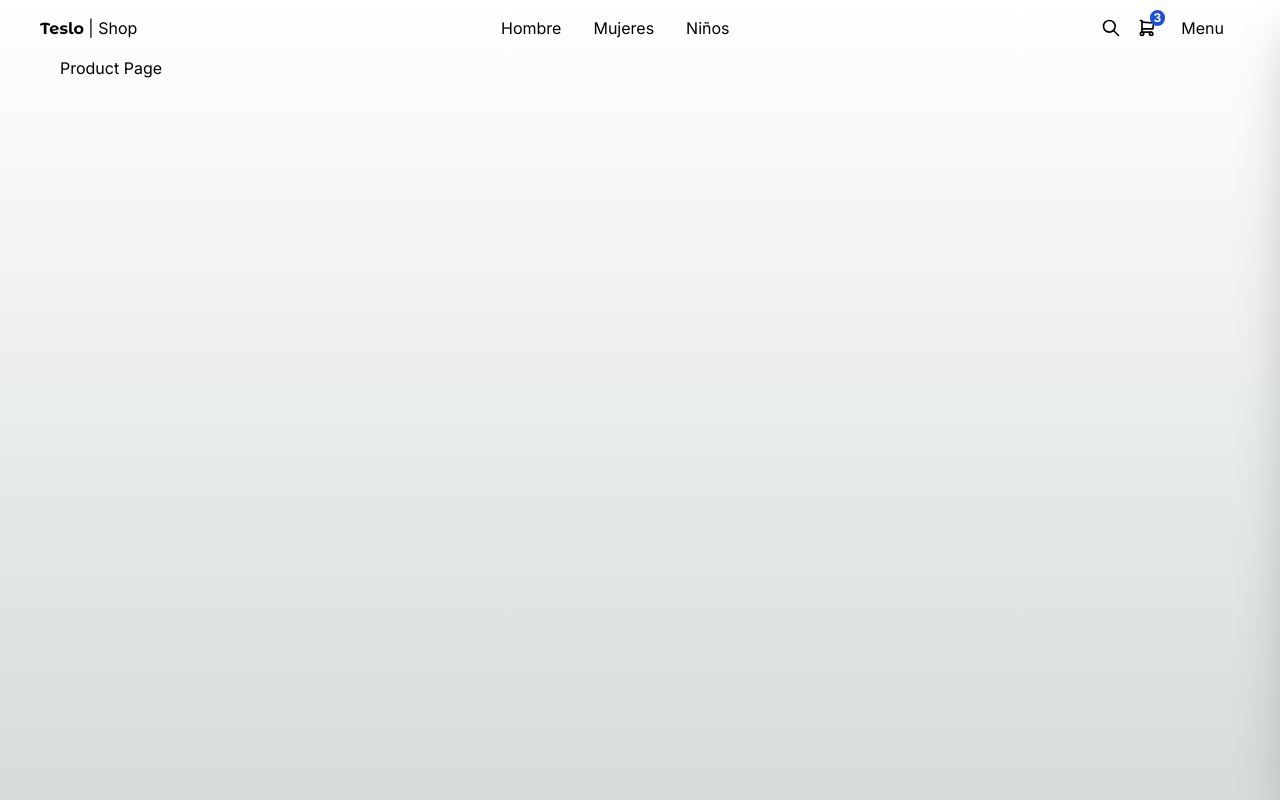
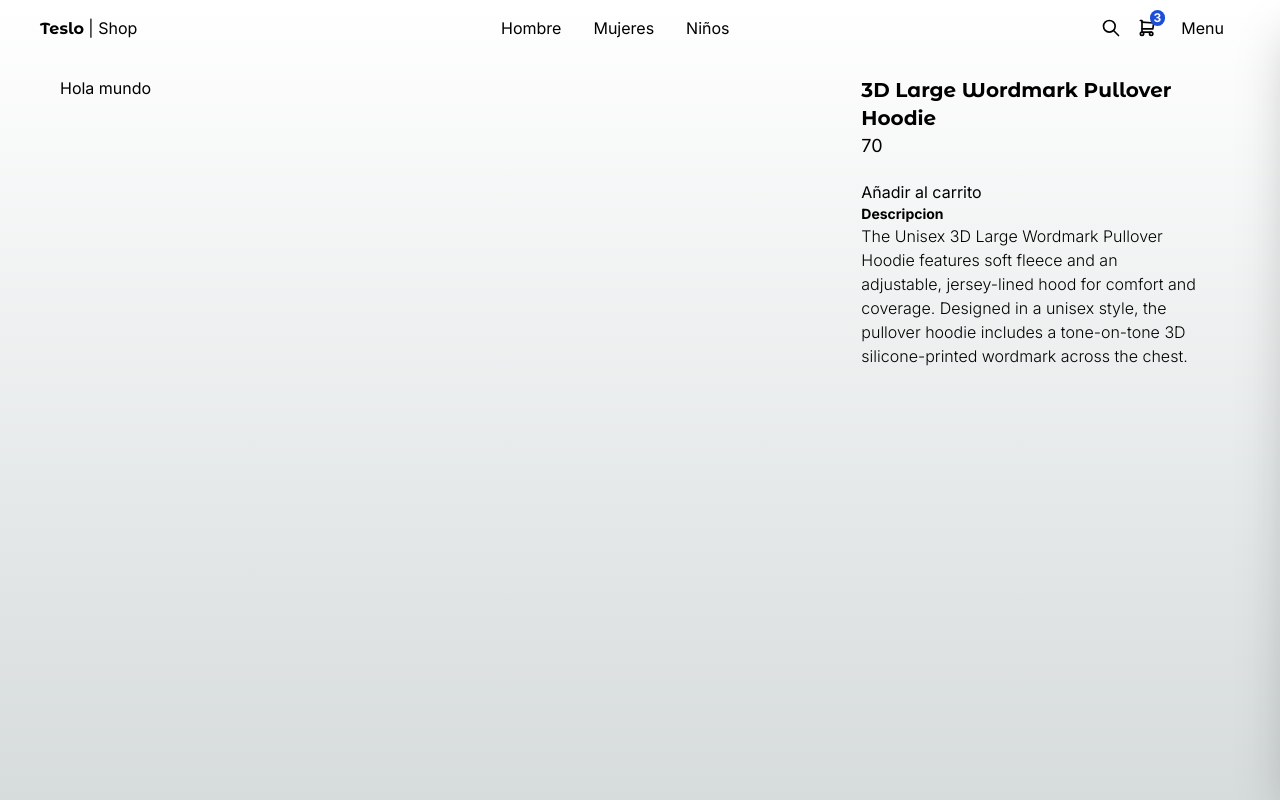
Before and after one commit to angelcruz07/Teslo-shop, a Next.js app: page /product/3d_large_wordmark_pullover_hoodie in a window 1280 px wide. Built offline with nearby package versions, Linux system fonts and the light colour scheme.

Commit message:
feat: add view product

```diff
--- a/src/app/(shop)/product/[slug]/page.tsx
+++ b/src/app/(shop)/product/[slug]/page.tsx
@@ -1,7 +1,45 @@
-export default function () {
+import { titleFont } from '@/config/fonts'
+import { initialData } from '@/seed/seed'
+import { notFound } from 'next/navigation'
+
+interface Props {
+  params: {
+    slug: string
+  }
+}
+
+export default function ({ params }: Props) {
+  const { slug } = params
+
+  const product = initialData.products.find((product) => product.slug === slug)
+
+  if (!product) {
+    notFound()
+  }
+
   return (
-    <div>
-      <h1>Product Page</h1>
+    <div className='mt-5 mb-20 grid md:grid-cols-3 gap-3'>
+      {/* Slideshow */}
+      <div className='col-span-1 md:col-span-2'>
+        <h1>Hola mundo</h1>
+      </div>
+
+      {/* Details */}
+      <div className='col-span-1 px-5'>
+        <h1 className={` ${titleFont.className} antialiased font-bold text-xl`}>
+          {product.title}
+        </h1>
+        <p className='text-lg mb-5'>{product.price}</p>
+        {/* Selector de tallas */}
+
+        {/* Selector de cantidad */}
+
+        <button className-='btn-primary my-5'>Añadir al carrito</button>
+
+        {/* Description */}
+        <h3 className='font-bold text-sm'>Descripcion</h3>
+        <p className='font-light'>{product.description}</p>
+      </div>
     </div>
   )
 }
--- /dev/null
+++ b/src/app/(shop)/product/not-found.tsx
@@ -0,0 +1,5 @@
+import { PageNotFound } from '@/components'
+
+export default function () {
+  return <PageNotFound />
+}
```
